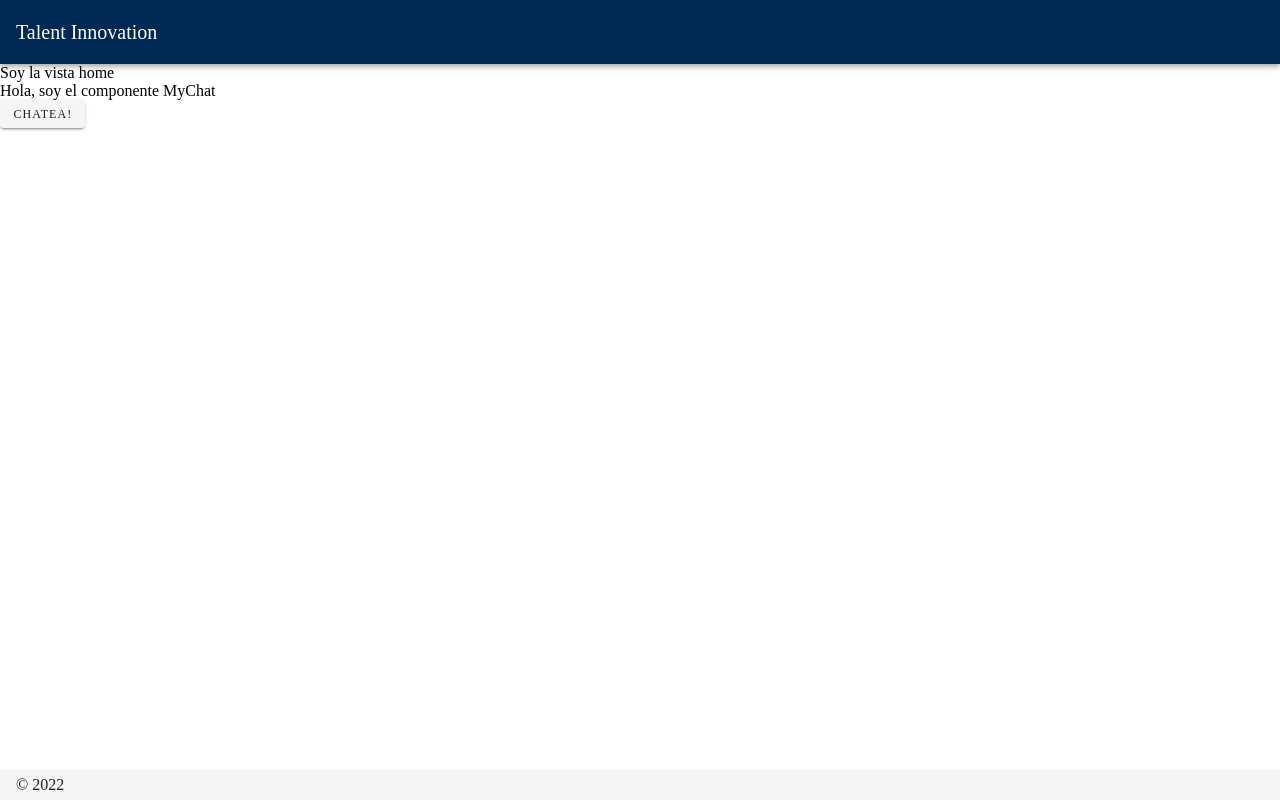
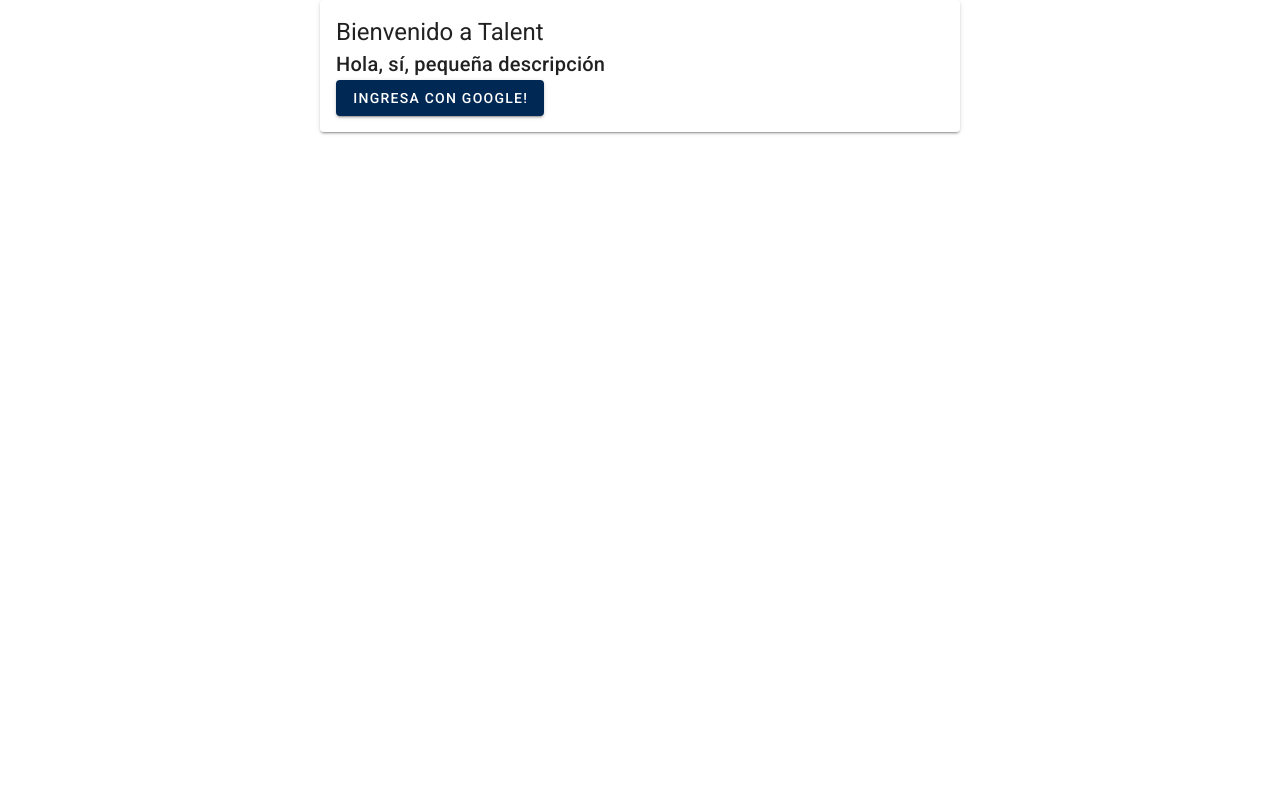
Before and after one commit to CinthiaRS24/TALENT-INNOVATION, a Vue app: page / in a window 1280 px wide. Built offline with nearby package versions, Linux system fonts and the light colour scheme; no server answers.

Commit message:
add firebase authentication, replace toolbar with app-bar, fix vuetify colors

```diff
--- a/package.json
+++ b/package.json
@@ -9,6 +9,7 @@
   },
   "dependencies": {
     "core-js": "^3.8.3",
+    "firebase": "^9.8.4",
     "vue": "^2.6.14",
     "vue-router": "^3.0.0",
     "vuetify": "^2.6.0"
--- a/src/App.vue
+++ b/src/App.vue
@@ -1,16 +1,31 @@
 <template>
   <div>
 
-    <v-toolbar color="#002855" dark fixed app>
-      <v-toolbar-title>Talent Innovation</v-toolbar-title>
-    </v-toolbar>
+    <div id="app">
+      <v-app>
+        <HomeView v-if="user"></HomeView>
+        <MyLogin v-else></MyLogin>
+        <!-- <router-view/> -->
+    </v-app>
 
-    <v-footer color="indigo" app>
-      <span class="white--text">&copy; 2022</span>
-    </v-footer>
-
-    <div id="app">
-      <router-view/>
     </div>
   </div>
 </template>
+
+<script>
+import HomeView from './views/HomeView.vue'
+import MyLogin from './views/MyLogin.vue'
+import firebase from 'firebase/compat/app';
+
+export default {
+  name: 'App',
+  components: {
+    HomeView, MyLogin
+  },
+  data() {
+    return {
+      user: firebase.auth().currentUser
+    }
+  }
+}
+</script>
--- a/src/components/MyChat.vue
+++ b/src/components/MyChat.vue
@@ -2,7 +2,12 @@
     <div>
         <p>Hola, soy el componente MyChat</p>
 
-        <v-btn small color="#white" >Chatea!</v-btn>
+        <v-btn
+            color="secondary"
+            elevation="2"
+            depressed >
+            Chatea!
+        </v-btn>
 
 
     </div>
--- a/src/main.js
+++ b/src/main.js
@@ -1,12 +1,32 @@
 import Vue from 'vue'
 import App from './App.vue'
 import router from './router'
-import vuetify from './plugins/vuetify'
+import vuetify from '@/plugins/vuetify'
+import firebase from 'firebase/compat/app';
+import 'firebase/compat/firestore';
+import 'firebase/compat/auth';
+
 
 Vue.config.productionTip = false
 
-new Vue({
-  router,
-  vuetify,
-  render: h => h(App)
-}).$mount('#app')
+const firebaseConfig = {
+  apiKey: "AIzaSyB-Rikk_8ZqwmpZ37asWYoZAEs6B-MJEl4",
+  authDomain: "talent-chat.firebaseapp.com",
+  projectId: "talent-chat",
+  storageBucket: "talent-chat.appspot.com",
+  messagingSenderId: "555283859392",
+  appId: "1:555283859392:web:ec918f8638e7857fde2a25"
+};
+
+// Initialize Firebase
+firebase.initializeApp(firebaseConfig);
+
+//Esta función corre cada vez que el usuario inicia/cierra sesión
+firebase.auth().onAuthStateChanged((x) => {
+  console.log('x', x)
+  new Vue({
+    router,
+    vuetify,
+    render: h => h(App)
+  }).$mount('#app')
+})
--- a/src/views/HomeView.vue
+++ b/src/views/HomeView.vue
@@ -1,19 +1,48 @@
 <template>
   <div>
-    <p>Soy la vista home</p>
+    <v-app-bar color="primary" dark fixed>
+      <v-app-bar-title>Talent Innovation</v-app-bar-title>
+    </v-app-bar>
+
+    <p>Soy la vista home {{user.displayName}}</p>
     <MyChat />
+
+    <v-footer color="primary" app>
+      <span class="white--text">&copy; 2022</span>
+    </v-footer>
+
+
+    <v-btn
+            color="primary"
+            elevation="2"
+            depressed
+            @click="logout"
+            >
+            Logout!
+        </v-btn>
   </div>
 
 </template>
 
 <script>
 import MyChat from '@/components/MyChat.vue'
+import firebase from 'firebase/compat/app';
 
   export default {
     name: 'HomeView',
-
+    methods: {
+      logout() {
+        firebase.auth().signOut()
+          .catch(error => console.log(error))
+      }
+    },
     components: {
       MyChat
     },
+    data() {
+      return {
+        user: firebase.auth().currentUser
+      }
+    }
   }
 </script>
--- /dev/null
+++ b/src/views/MyLogin.vue
@@ -0,0 +1,51 @@
+<template>
+    <v-layout>
+        <v-flex xs12 sm6 offset-sm3>
+            <v-card>
+                <v-card-title primary-title>
+                <div>
+                    <h3 class="headline mb-0">Bienvenido a Talent</h3>
+                    <div> Hola, sí, pequeña descripción</div>
+                    <v-btn
+                        color="primary"
+                        elevation="2"
+                        depressed
+                        @click="loginSubmit"
+                        >
+                        Ingresa con Google!
+                    </v-btn>
+                </div>
+                </v-card-title>
+
+            </v-card>
+        </v-flex>
+    </v-layout>
+
+
+
+    <!-- <div>
+        <v-btn
+            color="primary"
+            elevation="2"
+            depressed
+            @click="loginSubmit"
+            >
+            Ingresa con Google!
+        </v-btn>
+    </div> -->
+</template>
+
+<script>
+import firebase from 'firebase/compat/app';
+
+export default {
+    methods: {
+        loginSubmit() {
+            const provider = new firebase.auth.GoogleAuthProvider();
+
+            firebase.auth().signInWithRedirect(provider)
+                .catch(error => console.log(error))
+        }
+    }
+}
+</script>
```
Also changed, not shown: 1 other file (tests, documents, lock files or other folders).
